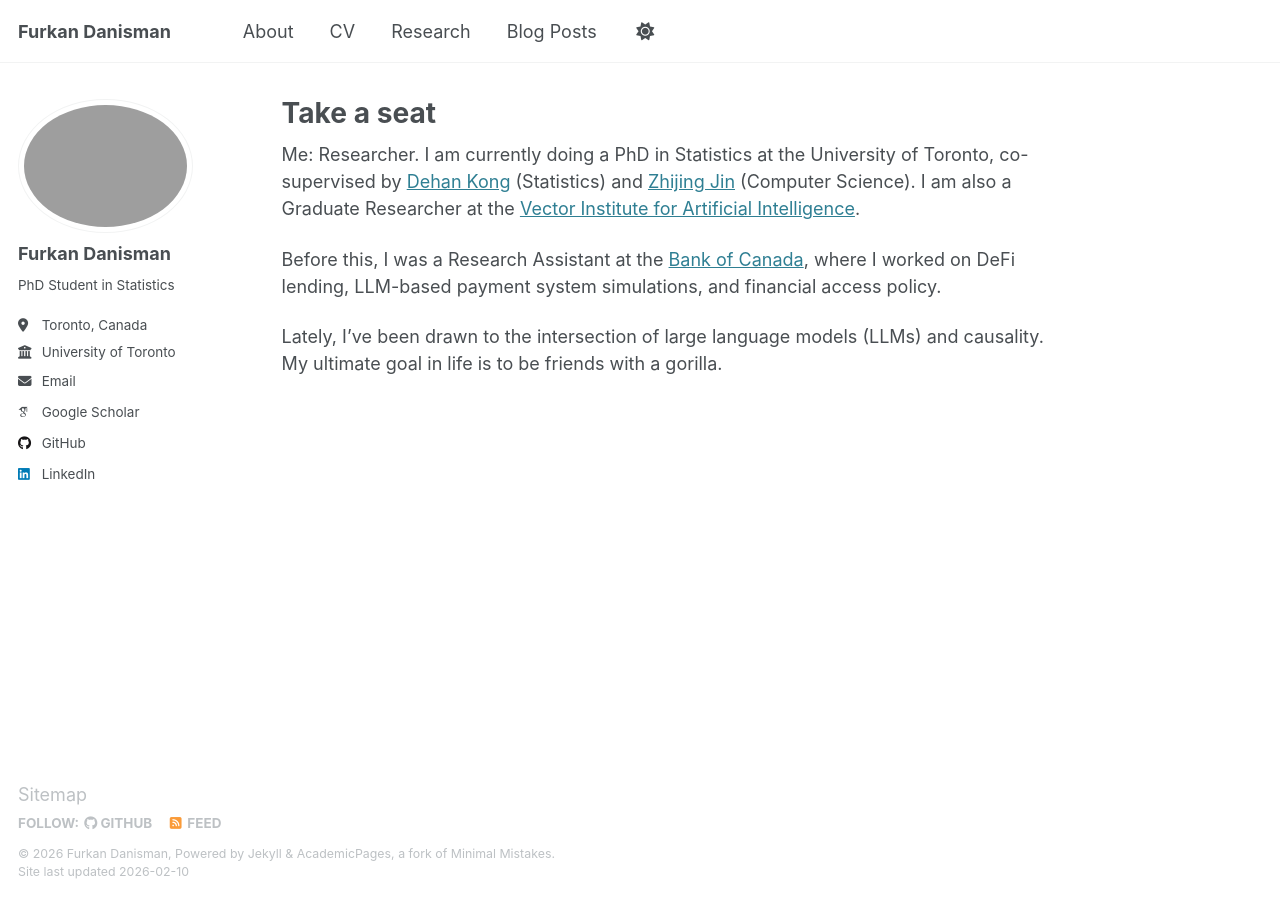
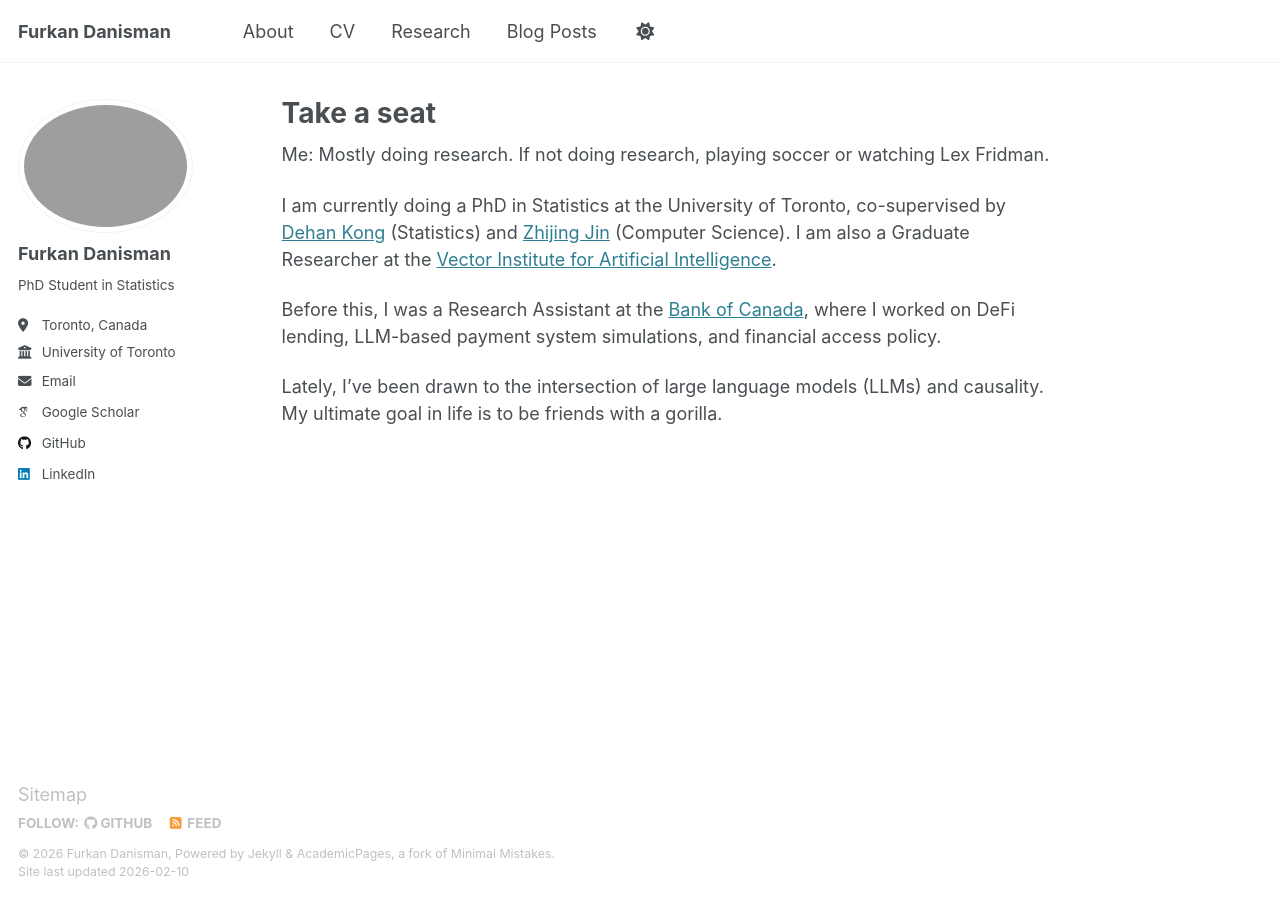
Before and after one commit to FurkanDanisman/FurkanDanisman.github.io, a Jekyll site: the page built from _pages/about.md, in a window 1280 px wide. Built offline with Jekyll 4.4.1, drawn with Linux system fonts in a browser that asks for light colours; some web fonts are replaced.

Commit message:
Update about page intro line
Co-Authored-By: Claude Opus 4.6 <noreply@anthropic.com>

```diff
--- a/_pages/about.md
+++ b/_pages/about.md
@@ -7,7 +7,9 @@ redirect_from:
   - /about.html
 ---
 
-Me: Researcher. I am currently doing a PhD in Statistics at the University of Toronto, co-supervised by [Dehan Kong](https://www.statistics.utoronto.ca/people/directories/all-faculty/dehan-kong) (Statistics) and [Zhijing Jin](https://zhijing-jin.com/) (Computer Science). I am also a Graduate Researcher at the [Vector Institute for Artificial Intelligence](https://vectorinstitute.ai/).
+Me: Mostly doing research. If not doing research, playing soccer or watching Lex Fridman.
+
+I am currently doing a PhD in Statistics at the University of Toronto, co-supervised by [Dehan Kong](https://www.statistics.utoronto.ca/people/directories/all-faculty/dehan-kong) (Statistics) and [Zhijing Jin](https://zhijing-jin.com/) (Computer Science). I am also a Graduate Researcher at the [Vector Institute for Artificial Intelligence](https://vectorinstitute.ai/).
 
 Before this, I was a Research Assistant at the [Bank of Canada](https://www.bankofcanada.ca/), where I worked on DeFi lending, LLM-based payment system simulations, and financial access policy.
 
```
